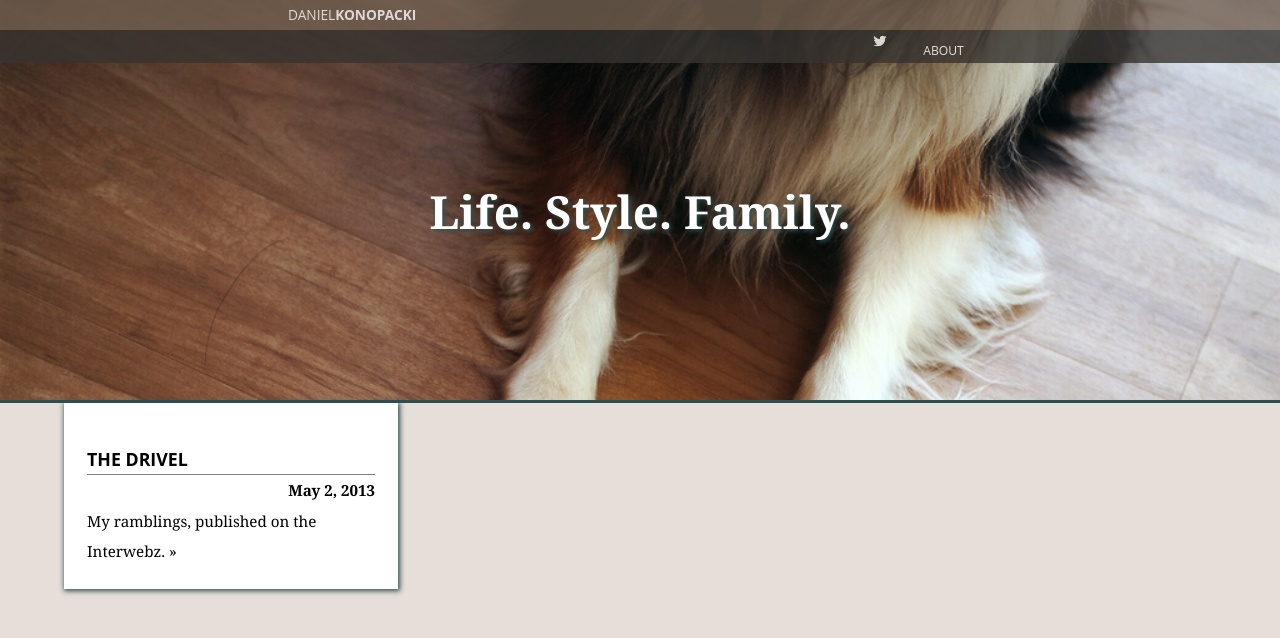
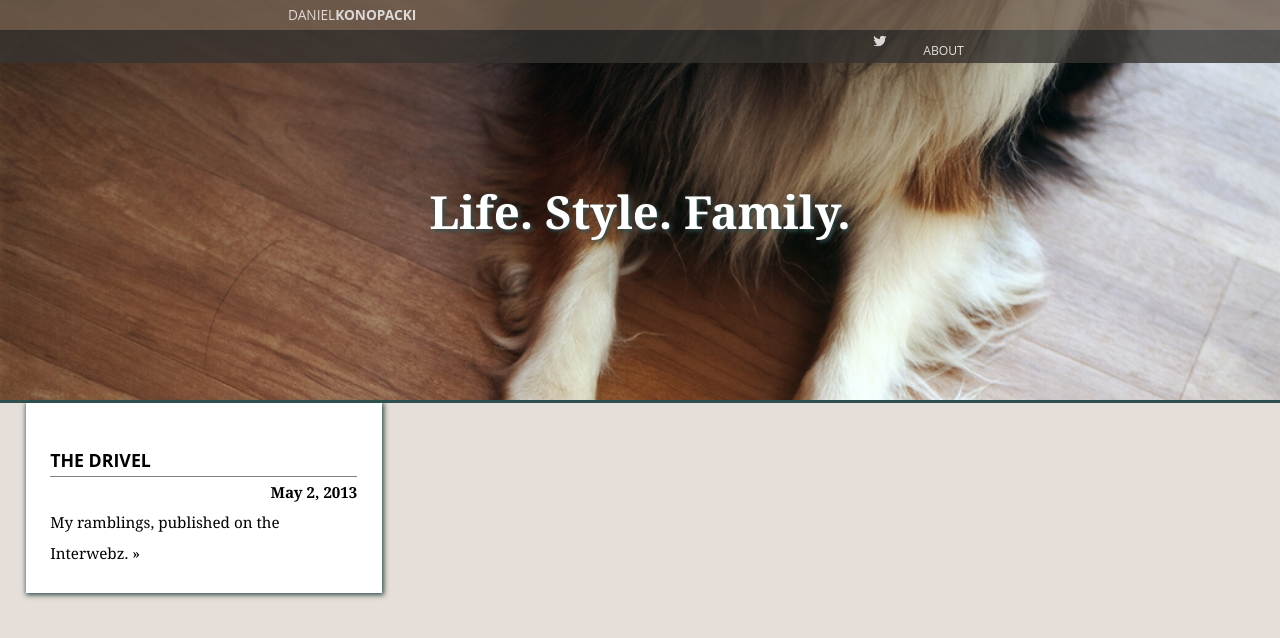
Before and after one commit to danielkonopacki/danielkonopacki.github.com, a Jekyll site: the page built from index.html, in a window 1280 px wide. Shown: the top 638 px of the page. Built offline with Jekyll 4.4.1, drawn with Linux system fonts in a browser that asks for light colours; Markdown is read by kramdown in place of the engine named in the settings.

Commit message:
Style changes

```diff
--- a/css/layout.css
+++ b/css/layout.css
@@ -82,7 +82,7 @@ html, body {
 
 .content-container {
   line-height: 2em;
-  width: 90%;
+  width: 96%;
   margin: 0 auto;
 }
 
```
Also changed, not shown: 1 other file.
